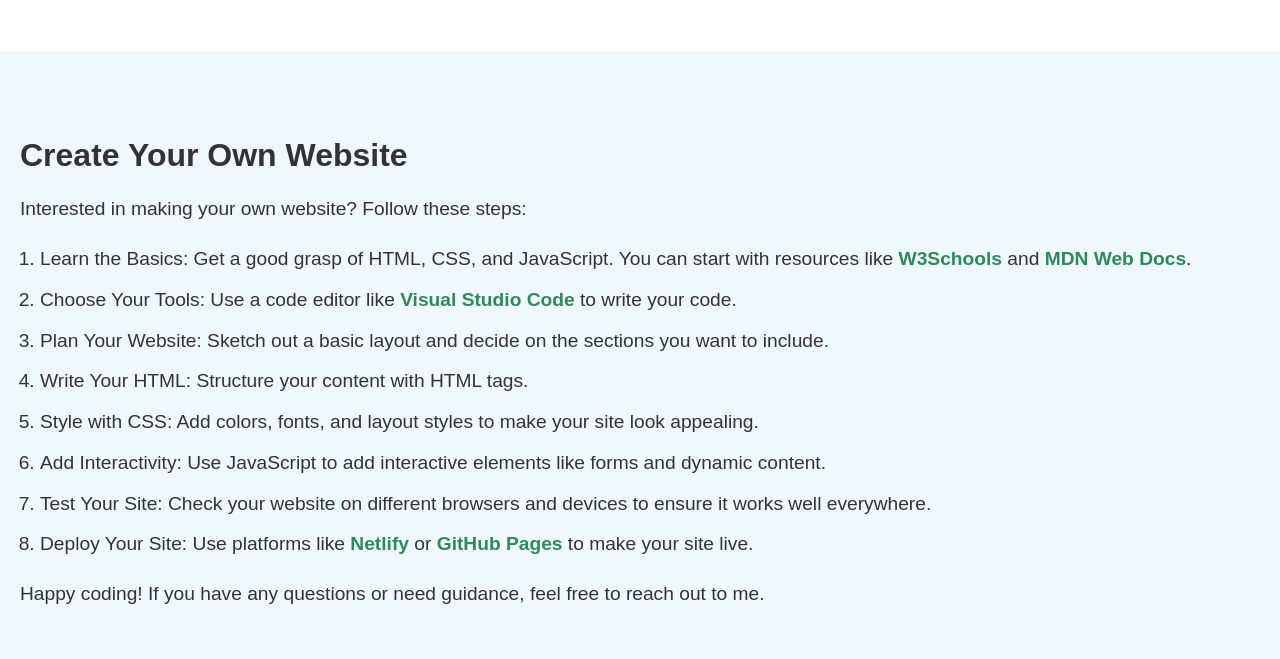
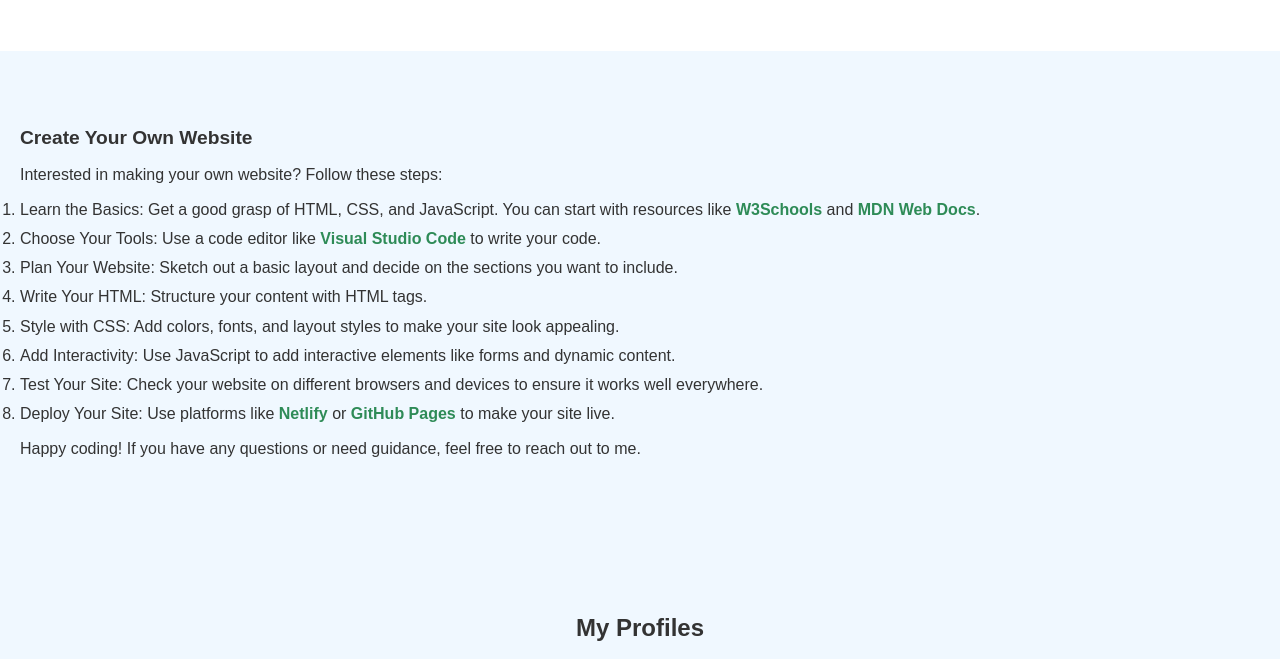
Before and after one commit to utkarsha032/AboutMe, a plain HTML site: page index.html in a window 1280 px wide. Shown: the part 1960-2619 px from the top of the page. Drawn offline with Linux system fonts and the light colour scheme.

Commit message:
Update styles.css

```diff
--- a/styles.css
+++ b/styles.css
@@ -222,20 +222,20 @@ section {
 }
 
 #create h2 {
-    font-size: 2em; /* Adjust the font size of the heading */
-    margin-bottom: 20px; /* Space below the heading */
+    font-size: 1.2em; /* Adjust the font size of the heading */
+    margin-bottom: 10px; /* Space below the heading */
     color: #333; /* Text color */
 }
 
 #create p,
 #create ol {
-    font-size: 1.2em; /* Adjust the font size for readability */
-    line-height: 1.6; /* Improved line spacing for readability */
+    font-size: 1em; /* Adjust the font size for readability */
+    line-height: 1.2; /* Improved line spacing for readability */
     color: #333; /* Text color */
 }
 
 #create ol {
-    padding-left: 20px; /* Add padding to the left for the ordered list */
+    padding-left: 0px; /* Add padding to the left for the ordered list */
 }
 
 #create ol li {
```
